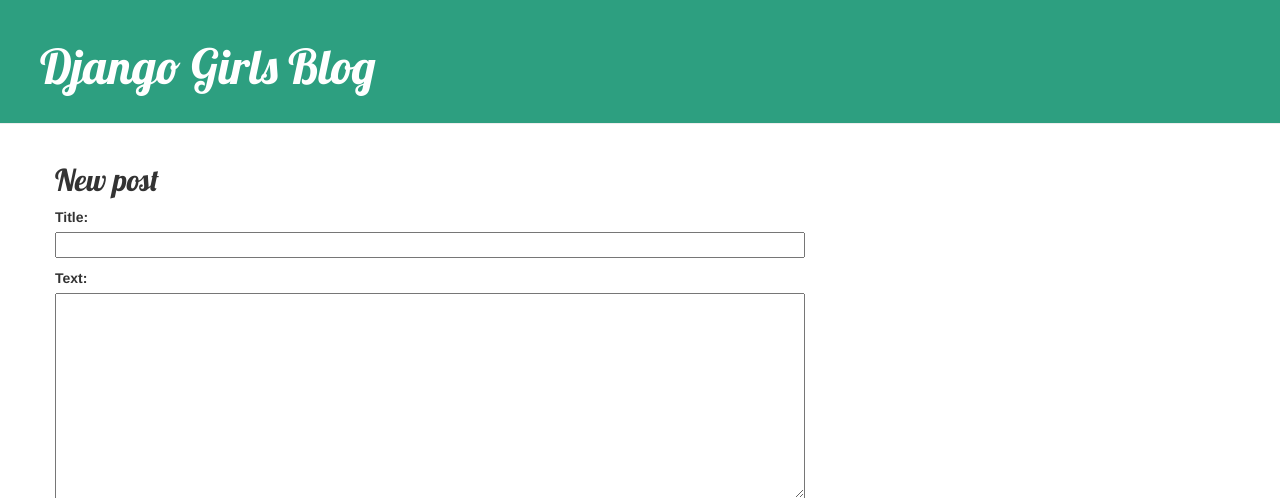
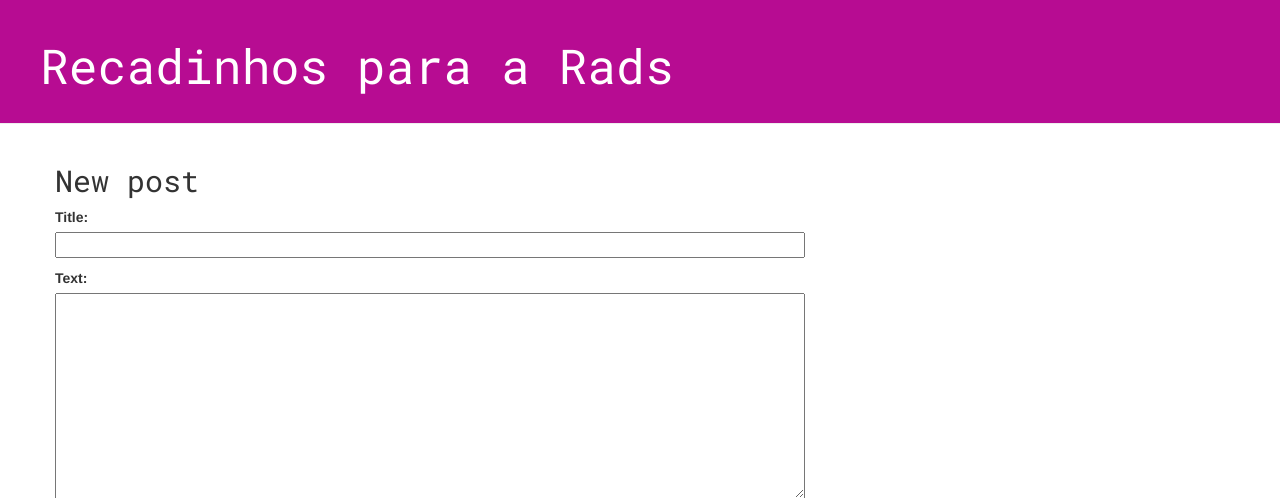
Before and after one commit to juliaradula/my-first-blog, a Django app: page /post/new/ in a window 1280 px wide. Shown: the top 498 px of the page. Run offline with Django 4.2, Linux system fonts and the light colour scheme; some libraries are stand-ins or nearby versions.

Commit message:
Change font-family in CSS.

```diff
--- a/blog/static/css/blog.css
+++ b/blog/static/css/blog.css
@@ -1,5 +1,5 @@
 .page-header {
-    background-color: #2d9f80;
+    background-color: #b70c92;
     margin-top: 0;
     padding: 20px 20px 20px 40px;
 }
@@ -15,7 +15,7 @@
 }
 
 h1, h2, h3, h4 {
-    font-family: 'Lobster', cursive;
+    font-family: 'Roboto Mono';
 }
 
 .date {
@@ -42,9 +42,9 @@
 }
 
 .post h2 a, .post h2 a:visited {
-    color: #2d9f80;
+    color: #b70c92;
 }
 
 .post h2 {
-    color: #2d9f80;
+    color: #b70c92;
 }
--- a/blog/templates/blog/base.html
+++ b/blog/templates/blog/base.html
@@ -4,13 +4,13 @@
         <title>Hello friends</title>
         <link rel="stylesheet" href="//maxcdn.bootstrapcdn.com/bootstrap/3.2.0/css/bootstrap.min.css">
         <link rel="stylesheet" href="//maxcdn.bootstrapcdn.com/bootstrap/3.2.0/css/bootstrap-theme.min.css">
-        <link href="//fonts.googleapis.com/css?family=Lobster&subset=latin,latin-ext" rel="stylesheet" type="text/css">
+        <link href="http://fonts.googleapis.com/css?family=Roboto+Mono&subset=latin,latin-ext" rel="stylesheet" type="text/css">
         <link rel="stylesheet" href="{% static 'css/blog.css' %}">
     </head>
     <body>
         <body>
             <div class="page-header">
-                <h1><a href="/">Django Girls Blog</a></h1>
+                <h1><a href="/">Recadinhos para a  Rads</a></h1>
                 {% if user.is_authenticated %}
                     <a href="{% url 'post_new' %}" class="top-menu"><span class="glyphicon glyphicon-plus"></span></a>
                 {% endif %}
```
